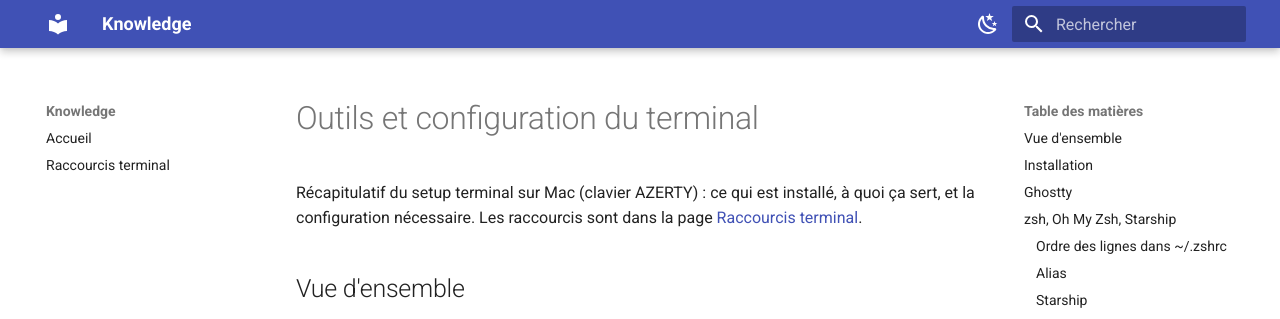
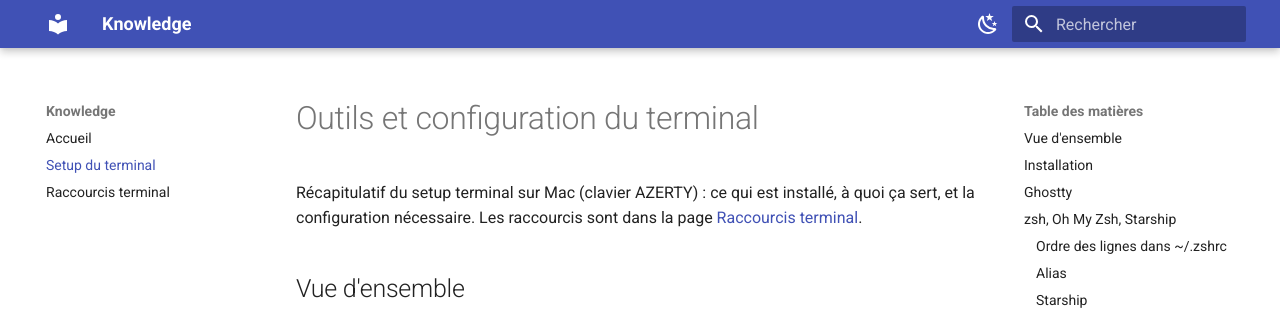
Before and after one commit to jcassan/knowledge, an MkDocs documentation site: the page built from docs/terminal-setup.md, in a window 1280 px wide. Shown: the top 319 px of the page. Built offline with MkDocs 1.6.1 and Material for MkDocs 9.7.7, drawn with Linux system fonts in a browser that asks for light colours.

Commit message:
add terminal setup to navbar

```diff
--- a/mkdocs.yml
+++ b/mkdocs.yml
@@ -20,4 +20,5 @@ markdown_extensions:
   - pymdownx.superfences
 nav:
   - Accueil: index.md
+  - Setup du terminal: terminal-setup.md
   - Raccourcis terminal: raccourcis-terminal.md
```
